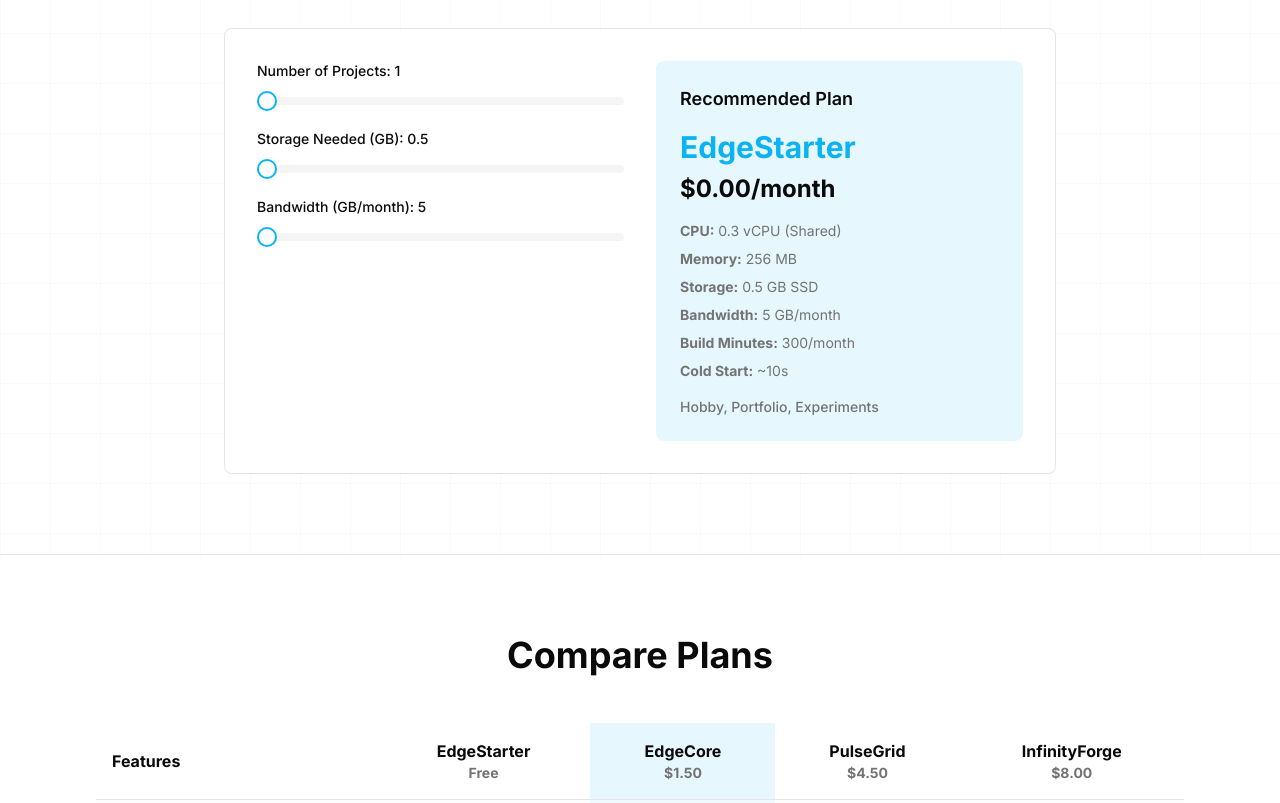
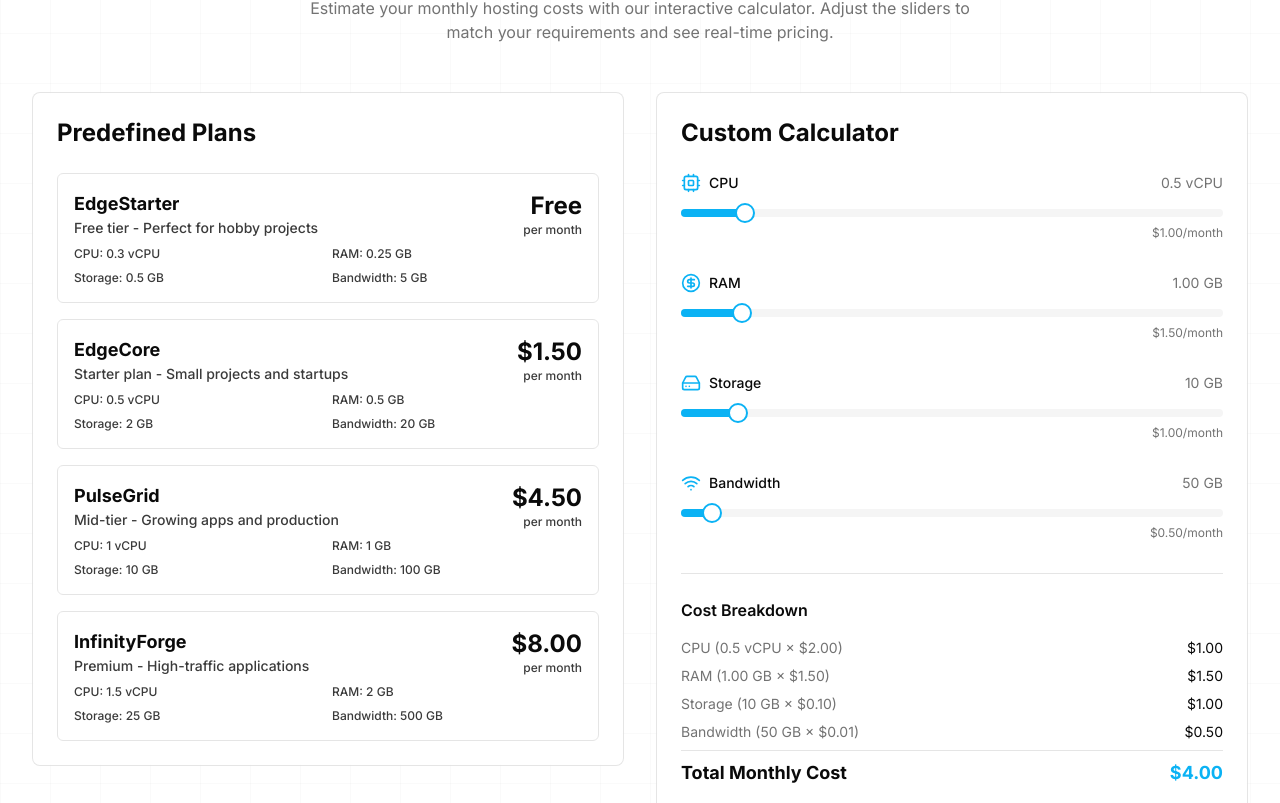
Before and after one commit to Code-Gale/voidgrid-coming-soon, a React (Vite) app: page / in a window 1280 px wide. Shown: the part 5017-5820 px from the top of the page. Built offline with nearby package versions, Linux system fonts and the light colour scheme.

Commit message:
Refactor: Implement new pricing calculator
Implement a new interactive pricing calculator with resource sliders, real-time cost calculation, predefined plan comparison, and a two-column layout.

```diff
--- a/src/components/PricingCalculator.tsx
+++ b/src/components/PricingCalculator.tsx
@@ -1,152 +1,300 @@
 
 import { useState } from 'react';
 import { Slider } from '@/components/ui/slider';
+import { Button } from '@/components/ui/button';
 import AnimatedSection from './AnimatedSection';
+import { Cpu, HardDrive, Wifi, CircleDollarSign } from 'lucide-react';
 
 const PricingCalculator = () => {
-  const [projects, setProjects] = useState([1]);
-  const [bandwidth, setBandwidth] = useState([5]);
-  const [storage, setStorage] = useState([0.5]);
+  // Resource sliders state
+  const [cpu, setCpu] = useState([0.5]);
+  const [ram, setRam] = useState([1]);
+  const [storage, setStorage] = useState([10]);
+  const [bandwidth, setBandwidth] = useState([50]);
 
-  const plans = [
+  // Selected predefined plan state
+  const [selectedPlan, setSelectedPlan] = useState<string | null>(null);
+
+  // Pricing rates per unit per month
+  const rates = {
+    cpu: 2.00,      // $2.00 per vCPU
+    ram: 1.50,      // $1.50 per GB RAM
+    storage: 0.10,  // $0.10 per GB storage
+    bandwidth: 0.01 // $0.01 per GB bandwidth
+  };
+
+  // Predefined plans
+  const predefinedPlans = [
     {
+      id: 'edgestarter',
       name: 'EdgeStarter',
-      basePrice: 0,
-      cpu: '0.3 vCPU (Shared)',
-      memory: '256 MB',
-      storage: 0.5, // GB
-      bandwidth: 5, // GB
-      buildMinutes: 300,
-      autoSleep: '15 min inactivity',
-      coldStart: '~10s',
-      useCase: 'Hobby, Portfolio, Experiments'
+      price: 0,
+      cpu: 0.3,
+      ram: 0.25,
+      storage: 0.5,
+      bandwidth: 5,
+      description: 'Free tier - Perfect for hobby projects'
     },
     {
+      id: 'edgecore',
       name: 'EdgeCore',
-      basePrice: 1.50,
-      cpu: '0.5 vCPU (Shared)',
-      memory: '512 MB',
-      storage: 2, // GB
-      bandwidth: 20, // GB
-      buildMinutes: 600,
-      autoSleep: '30 min inactivity',
-      coldStart: '~5s',
-      useCase: 'Small Projects, Early Stage Startups'
+      price: 1.50,
+      cpu: 0.5,
+      ram: 0.5,
+      storage: 2,
+      bandwidth: 20,
+      description: 'Starter plan - Small projects and startups'
     },
     {
+      id: 'pulsegrid',
       name: 'PulseGrid',
-      basePrice: 4.50,
-      cpu: '1 vCPU (Shared)',
-      memory: '1 GB',
-      storage: 10, // GB
-      bandwidth: 100, // GB
-      buildMinutes: 1200,
-      autoSleep: 'No Sleep',
-      coldStart: 'Near-Instant',
-      useCase: 'Growing Apps, Production Workloads'
+      price: 4.50,
+      cpu: 1.0,
+      ram: 1.0,
+      storage: 10,
+      bandwidth: 100,
+      description: 'Mid-tier - Growing apps and production'
     },
     {
+      id: 'infinityforge',
       name: 'InfinityForge',
-      basePrice: 8.00,
-      cpu: '1.5 vCPU (Shared)',
-      memory: '2 GB',
-      storage: 25, // GB
-      bandwidth: 500, // GB
-      buildMinutes: 'Unlimited',
-      autoSleep: 'No Sleep',
-      coldStart: 'Instant',
-      useCase: 'High-Traffic, Resource-Intensive Projects'
+      price: 8.00,
+      cpu: 1.5,
+      ram: 2.0,
+      storage: 25,
+      bandwidth: 500,
+      description: 'Premium - High-traffic applications'
     }
   ];
 
-  const getRecommendedPlan = () => {
-    const requiredStorage = storage[0];
-    const requiredBandwidth = bandwidth[0];
-
-    // Find the best plan based on requirements
-    for (let i = 0; i < plans.length; i++) {
-      const plan = plans[i];
-      if (plan.storage >= requiredStorage && plan.bandwidth >= requiredBandwidth) {
-        return plan;
-      }
-    }
-
-    // If no plan meets requirements, return the highest tier
-    return plans[plans.length - 1];
+  // Calculate custom cost
+  const calculateCustomCost = () => {
+    const cpuCost = cpu[0] * rates.cpu;
+    const ramCost = ram[0] * rates.ram;
+    const storageCost = storage[0] * rates.storage;
+    const bandwidthCost = bandwidth[0] * rates.bandwidth;
+    return Math.max(0, cpuCost + ramCost + storageCost + bandwidthCost);
   };
 
-  const recommendedPlan = getRecommendedPlan();
+  // Set predefined plan values
+  const selectPlan = (plan: typeof predefinedPlans[0]) => {
+    setSelectedPlan(plan.id);
+    setCpu([plan.cpu]);
+    setRam([plan.ram]);
+    setStorage([plan.storage]);
+    setBandwidth([plan.bandwidth]);
+  };
+
+  const customCost = calculateCustomCost();
 
   return (
     <section className="py-20 border-t border-border" aria-label="Pricing Calculator">
-      <div className="max-w-4xl mx-auto px-4 sm:px-6 lg:px-8">
+      <div className="max-w-7xl mx-auto px-4 sm:px-6 lg:px-8">
         <AnimatedSection>
-          <h2 className="text-3xl md:text-4xl font-bold text-center mb-12 text-foreground">
+          <div className="text-center mb-12">
+            <h2 className="text-3xl md:text-4xl font-bold mb-4 text-foreground">
               Calculate Your Perfect Plan
             </h2>
+            <p className="text-muted-foreground max-w-2xl mx-auto">
+              Estimate your monthly hosting costs with our interactive calculator.
+              Adjust the sliders to match your requirements and see real-time pricing.
+            </p>
+          </div>
         </AnimatedSection>
-        <div className="glass-card p-8">
-          <div className="grid grid-cols-1 md:grid-cols-2 gap-8">
+
+        <div className="grid grid-cols-1 lg:grid-cols-2 gap-8">
+          {/* Predefined Plans Section */}
+          <AnimatedSection>
+            <div className="glass-card p-6">
+              <h3 className="text-2xl font-bold mb-6 text-foreground">Predefined Plans</h3>
+              <div className="space-y-4">
+                {predefinedPlans.map((plan) => (
+                  <Button
+                    key={plan.id}
+                    onClick={() => selectPlan(plan)}
+                    variant={selectedPlan === plan.id ? "default" : "outline"}
+                    className={`w-full p-4 h-auto text-left justify-start transition-all duration-200 ${
+                      selectedPlan === plan.id
+                        ? 'ring-2 ring-primary bg-primary text-primary-foreground'
+                        : 'hover:border-primary/50'
+                    }`}
+                  >
+                    <div className="w-full">
+                      <div className="flex justify-between items-start mb-2">
                         <div>
-              <label className="block text-sm font-medium text-foreground mb-4">
-                Number of Projects: {projects[0]}
-              </label>
+                          <h4 className="font-bold text-lg">{plan.name}</h4>
+                          <p className="text-sm opacity-80">{plan.description}</p>
+                        </div>
+                        <div className="text-right">
+                          <div className="text-2xl font-bold">
+                            {plan.price === 0 ? 'Free' : `$${plan.price.toFixed(2)}`}
+                          </div>
+                          <div className="text-xs opacity-80">per month</div>
+                        </div>
+                      </div>
+                      <div className="grid grid-cols-2 gap-2 text-xs opacity-80">
+                        <div>CPU: {plan.cpu} vCPU</div>
+                        <div>RAM: {plan.ram} GB</div>
+                        <div>Storage: {plan.storage} GB</div>
+                        <div>Bandwidth: {plan.bandwidth} GB</div>
+                      </div>
+                    </div>
+                  </Button>
+                ))}
+              </div>
+            </div>
+          </AnimatedSection>
+
+          {/* Custom Calculator Section */}
+          <AnimatedSection>
+            <div className="glass-card p-6">
+              <h3 className="text-2xl font-bold mb-6 text-foreground">Custom Calculator</h3>
+
+              {/* CPU Slider */}
+              <div className="mb-8">
+                <div className="flex items-center justify-between mb-4">
+                  <div className="flex items-center gap-2">
+                    <Cpu className="w-5 h-5 text-primary" />
+                    <label className="text-sm font-medium text-foreground">CPU</label>
+                  </div>
+                  <span className="text-sm text-muted-foreground">
+                    {cpu[0].toFixed(1)} vCPU
+                  </span>
+                </div>
                 <Slider
-                value={projects}
-                onValueChange={setProjects}
-                max={10}
-                min={1}
-                step={1}
-                className="mb-6"
+                  value={cpu}
+                  onValueChange={setCpu}
+                  max={4}
+                  min={0.1}
+                  step={0.1}
+                  className="mb-2"
                 />
+                <div className="text-xs text-muted-foreground text-right">
+                  ${(cpu[0] * rates.cpu).toFixed(2)}/month
+                </div>
+              </div>
 
-              <label className="block text-sm font-medium text-foreground mb-4">
-                Storage Needed (GB): {storage[0]}
-              </label>
+              {/* RAM Slider */}
+              <div className="mb-8">
+                <div className="flex items-center justify-between mb-4">
+                  <div className="flex items-center gap-2">
+                    <CircleDollarSign className="w-5 h-5 text-primary" />
+                    <label className="text-sm font-medium text-foreground">RAM</label>
+                  </div>
+                  <span className="text-sm text-muted-foreground">
+                    {ram[0].toFixed(2)} GB
+                  </span>
+                </div>
+                <Slider
+                  value={ram}
+                  onValueChange={setRam}
+                  max={8}
+                  min={0.25}
+                  step={0.25}
+                  className="mb-2"
+                />
+                <div className="text-xs text-muted-foreground text-right">
+                  ${(ram[0] * rates.ram).toFixed(2)}/month
+                </div>
+              </div>
+
+              {/* Storage Slider */}
+              <div className="mb-8">
+                <div className="flex items-center justify-between mb-4">
+                  <div className="flex items-center gap-2">
+                    <HardDrive className="w-5 h-5 text-primary" />
+                    <label className="text-sm font-medium text-foreground">Storage</label>
+                  </div>
+                  <span className="text-sm text-muted-foreground">
+                    {storage[0]} GB
+                  </span>
+                </div>
                 <Slider
                   value={storage}
                   onValueChange={setStorage}
-                max={50}
-                min={0.5}
-                step={0.5}
-                className="mb-6"
+                  max={100}
+                  min={1}
+                  step={1}
+                  className="mb-2"
                 />
+                <div className="text-xs text-muted-foreground text-right">
+                  ${(storage[0] * rates.storage).toFixed(2)}/month
+                </div>
+              </div>
 
-              <label className="block text-sm font-medium text-foreground mb-4">
-                Bandwidth (GB/month): {bandwidth[0]}
-              </label>
+              {/* Bandwidth Slider */}
+              <div className="mb-8">
+                <div className="flex items-center justify-between mb-4">
+                  <div className="flex items-center gap-2">
+                    <Wifi className="w-5 h-5 text-primary" />
+                    <label className="text-sm font-medium text-foreground">Bandwidth</label>
+                  </div>
+                  <span className="text-sm text-muted-foreground">
+                    {bandwidth[0]} GB
+                  </span>
+                </div>
                 <Slider
                   value={bandwidth}
                   onValueChange={setBandwidth}
-                max={500}
-                min={5}
-                step={5}
-                className="mb-6"
+                  max={1000}
+                  min={10}
+                  step={10}
+                  className="mb-2"
                 />
+                <div className="text-xs text-muted-foreground text-right">
+                  ${(bandwidth[0] * rates.bandwidth).toFixed(2)}/month
+                </div>
               </div>
 
-            <div className="bg-primary/10 rounded-lg p-6">
-              <h3 className="text-lg font-semibold text-foreground mb-4">Recommended Plan</h3>
-              <div className="text-3xl font-bold text-primary mb-2">{recommendedPlan.name}</div>
-              <div className="text-2xl font-bold text-foreground mb-4">
-                ${recommendedPlan.basePrice.toFixed(2)}/month
+              {/* Cost Breakdown */}
+              <div className="border-t border-border pt-6">
+                <h4 className="font-semibold mb-4 text-foreground">Cost Breakdown</h4>
+                <div className="space-y-2 text-sm">
+                  <div className="flex justify-between">
+                    <span className="text-muted-foreground">CPU ({cpu[0].toFixed(1)} vCPU × $2.00)</span>
+                    <span>${(cpu[0] * rates.cpu).toFixed(2)}</span>
+                  </div>
+                  <div className="flex justify-between">
+                    <span className="text-muted-foreground">RAM ({ram[0].toFixed(2)} GB × $1.50)</span>
+                    <span>${(ram[0] * rates.ram).toFixed(2)}</span>
+                  </div>
+                  <div className="flex justify-between">
+                    <span className="text-muted-foreground">Storage ({storage[0]} GB × $0.10)</span>
+                    <span>${(storage[0] * rates.storage).toFixed(2)}</span>
+                  </div>
+                  <div className="flex justify-between">
+                    <span className="text-muted-foreground">Bandwidth ({bandwidth[0]} GB × $0.01)</span>
+                    <span>${(bandwidth[0] * rates.bandwidth).toFixed(2)}</span>
+                  </div>
+                  <div className="border-t border-border pt-2 mt-4">
+                    <div className="flex justify-between text-lg font-bold">
+                      <span className="text-foreground">Total Monthly Cost</span>
+                      <span className="text-primary">${customCost.toFixed(2)}</span>
+                    </div>
+                  </div>
+                </div>
               </div>
 
-              <div className="space-y-2 text-sm text-muted-foreground mb-4">
-                <div><strong>CPU:</strong> {recommendedPlan.cpu}</div>
-                <div><strong>Memory:</strong> {recommendedPlan.memory}</div>
-                <div><strong>Storage:</strong> {recommendedPlan.storage} GB SSD</div>
-                <div><strong>Bandwidth:</strong> {recommendedPlan.bandwidth} GB/month</div>
-                <div><strong>Build Minutes:</strong> {recommendedPlan.buildMinutes}/month</div>
-                <div><strong>Cold Start:</strong> {recommendedPlan.coldStart}</div>
-              </div>
-
-              <p className="text-sm text-muted-foreground font-medium">
-                {recommendedPlan.useCase}
+              {/* Formula Display */}
+              <div className="mt-6 p-4 bg-muted/20 rounded-lg">
+                <h5 className="text-sm font-medium text-foreground mb-2">Pricing Formula</h5>
+                <p className="text-xs text-muted-foreground font-mono">
+                  (CPU × $2.00) + (RAM × $1.50) + (Storage × $0.10) + (Bandwidth × $0.01)
                 </p>
               </div>
             </div>
+          </AnimatedSection>
         </div>
+
+        {/* Educational Note */}
+        <AnimatedSection delay={400}>
+          <div className="mt-8 text-center">
+            <p className="text-sm text-muted-foreground max-w-3xl mx-auto">
+              <strong>Transparent Pricing:</strong> No hidden fees, no setup costs, no surprises.
+              Pay only for the resources you use with the flexibility to scale up or down anytime.
+            </p>
+          </div>
+        </AnimatedSection>
       </div>
     </section>
   );
```
Lines whose indentation alone changed are shown as unchanged.
